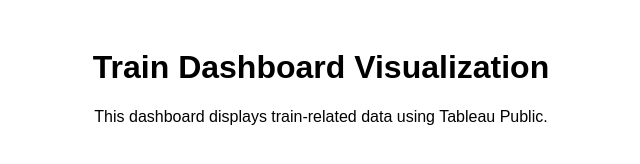
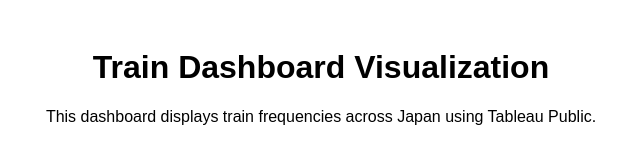
Before and after one commit to kosukit/train-dashboard, a plain HTML site: page index.html in a window 1280 px wide. Shown: the whole page, without its empty margins (319-959 px from the left). Drawn offline with Linux system fonts and the light colour scheme.

Commit message:
Update index.html

```diff
--- a/index.html
+++ b/index.html
@@ -17,7 +17,7 @@
 <body>
 
   <h1>Train Dashboard Visualization</h1>
-  <p>This dashboard displays train-related data using Tableau Public.</p>
+  <p>This dashboard displays train frequencies across Japan using Tableau Public.</p>
 
   <div class='tableauPlaceholder' id='viz1749874825377' style='position: relative'>
     <noscript>
```
